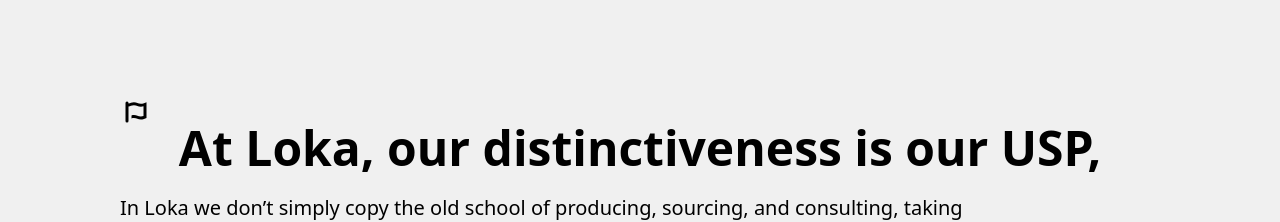
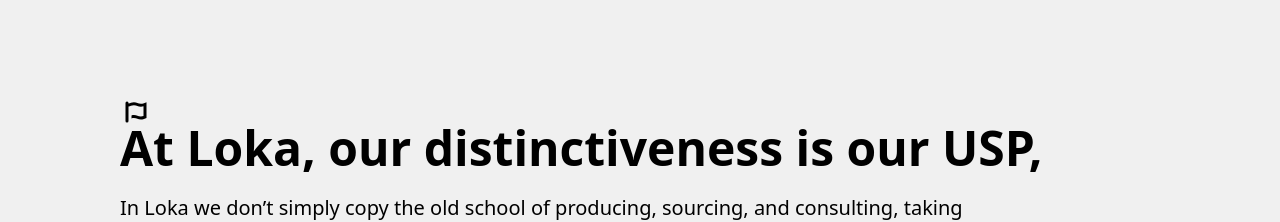
Before and after one commit to Briightt/Landing-Page, a React (Vite) app: page / in a window 1280 px wide. Shown: the part 820-1042 px from the top of the page. Built offline with nearby package versions, Linux system fonts and the light colour scheme.

Commit message:
Update AboutUs.tsx

```diff
--- a/src/AboutUs.tsx
+++ b/src/AboutUs.tsx
@@ -87,7 +87,7 @@
 <motion.div variants={variants}>
 <div className='flex flex-col xl:items-start items-center gap-2 lg:mx-10 mt-10 lg:p-5 lg:gap-0 '>
 <FaFontAwesomeFlag className='lg:w-6 lg:h-6 lg:ml-1 w-5 h-5'/>
-<h1 className='font-bold lg:text-5xl text-[1.7rem] mb-5 self-center'>At Loka, our distinctiveness is our USP,</h1>
+<h1 className='font-bold lg:text-5xl text-[1.7rem] mb-5'>At Loka, our distinctiveness is our USP,</h1>
 <p className='lg:text-[1.25rem] text-base w-full max-w-220 leading-8'>In Loka we don’t simply copy the old school of producing, sourcing, and consulting, taking your inquiry through a complete process ensuring you complete your
 your project with professionalism, top quality, on-time and always with
 the best price.
```
